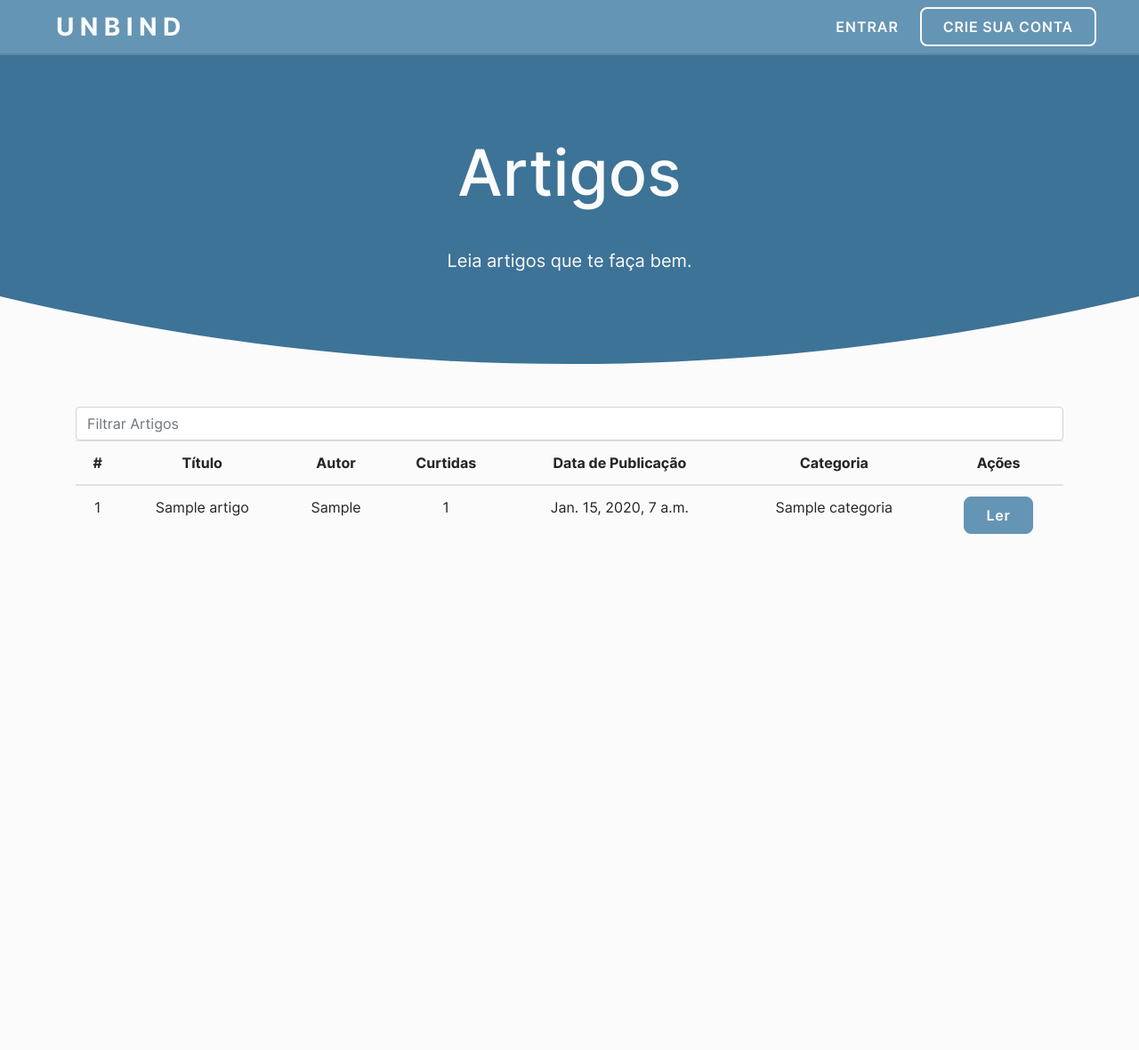
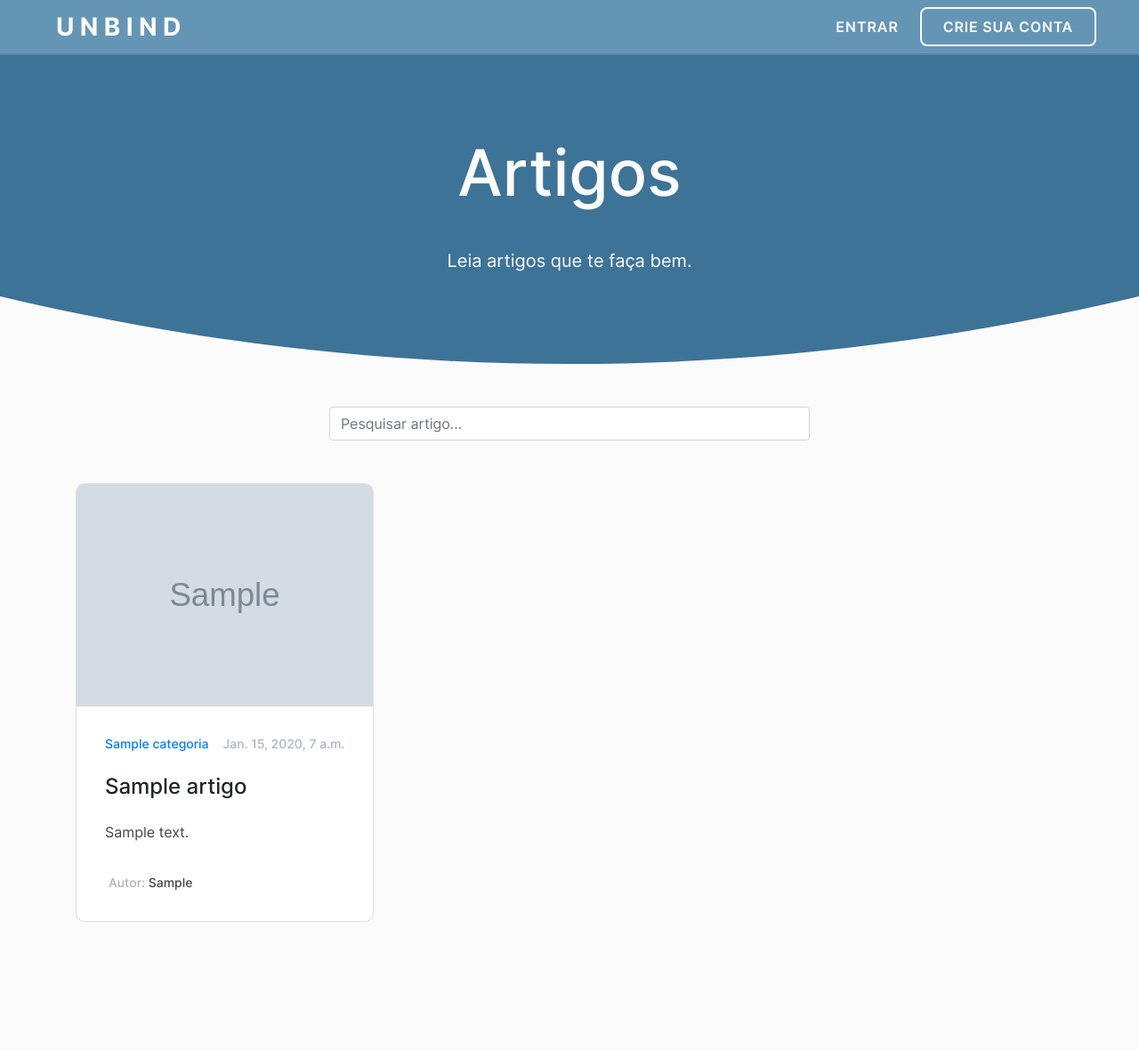
Before and after one commit to ads-unbind/unbind, a Django app: page /artigo/lista in a window 1280 px wide. Shown: the whole page at 89% size. Before the commit the page ends 600 px from the top, so only its background shows below. Run offline with Django 3.2, Linux system fonts and the light colour scheme; tables that the repository leaves empty hold one stand-in row (values such as "Sample post"); grey boxes marked "Sample" are stand-in pictures; some libraries are stand-ins or nearby versions.

Commit message:
Adiciona layout da lista de artigos

```diff
--- a/src/static/css/style.css
+++ b/src/static/css/style.css
@@ -176,6 +176,7 @@ h6,
     font-family: inherit;
     font-weight: 500;
     line-height: 1.2;
+    color: #212529;
 }
 
 a {
@@ -205,11 +206,6 @@ a {
     color: var(--unbind-blue) !important;
 }
 
-.unbind-brand:hover {
-    text-decoration: none;
-    color: var(--unbind-blue-light1) !important;
-}
-
 .text-primary {
     color: var(--unbind-blue) !important;
 }
@@ -224,6 +220,38 @@ a {
 
 .text-dark {
     color: #212529;
+}
+
+.text-small {
+    font-size: 0.875rem;
+    line-height: 1.25rem;
+}
+
+small,
+.text-small {
+    font-weight: 500;
+}
+
+.text-muted {
+    color: #adb5bd !important;
+}
+
+.text-concat {
+    overflow: hidden;
+    max-height: 6em;
+}
+
+
+/* Hover */
+
+.unbind-brand:hover {
+    text-decoration: none;
+    color: var(--unbind-blue-light1) !important;
+}
+
+a:hover {
+    color: #263a83;
+    text-decoration: none;
 }
 
 
@@ -401,6 +429,30 @@ section.has-divider .container {
 }
 
 
+/* Cards */
+
+.card {
+    border-radius: 0.625rem;
+    margin-bottom: 1.5rem;
+}
+
+.card-img-top {
+    width: 100%;
+    height: 250px;
+    border-top-left-radius: calc(0.625rem - 1px);
+    border-top-right-radius: calc(0.625rem - 1px);
+}
+
+.card-body {
+    padding: 2rem;
+}
+
+.card-flex {
+    display: -ms-flexbox;
+    display: flex;
+}
+
+
 /* Login */
 
 .login-brand {
@@ -418,3 +470,11 @@ section.has-divider .container {
 .artigo-title {
     padding: 3rem 0 !important;
 }
+
+
+/* Artigos */
+
+.artigos-list {
+    position: relative;
+    height: 1218.75px;
+}
--- /dev/null
+++ b/src/static/js/filters.js
@@ -0,0 +1,64 @@
+/* Table filters */
+
+(function() {
+    'use strict';
+    var $ = jQuery;
+    $.fn.extend({
+        filterTable: function() {
+            return this.each(function() {
+                $(this).on('keyup', function(e) {
+                    $('.filterTable_no_results').remove();
+                    var $this = $(this),
+                        search = $this.val().toLowerCase(),
+                        target = $this.attr('data-filters'),
+                        $target = $(target),
+                        $rows = $target.find('tbody tr');
+
+                    if (search == '') {
+                        $rows.show();
+                    } else {
+                        $rows.each(function() {
+                            var $this = $(this);
+                            $this.text().toLowerCase().indexOf(search) === -1 ? $this.hide() : $this.show();
+                        })
+                        if ($target.find('tbody tr:visible').size() === 0) {
+                            var col_count = $target.find('tr').first().find('td').size();
+                            var no_results = $('<tr class="filterTable_no_results"><td colspan="' + col_count + '">Categoria não encontrada</td></tr>')
+                            $target.find('tbody').append(no_results);
+                        }
+                    }
+                });
+            });
+        }
+    });
+    $('[data-action="filter"]').filterTable();
+})(jQuery);
+
+$(function() {
+    // attach table filter plugin to inputs
+    $('[data-action="filter"]').filterTable();
+
+    $('.container').on('click', '.panel-heading span.filter', function(e) {
+        var $this = $(this),
+            $panel = $this.parents('.panel');
+
+        $panel.find('.panel-body').slideToggle();
+        if ($this.css('display') != 'none') {
+            $panel.find('.panel-body input').focus();
+        }
+    });
+    $('[data-toggle="tooltip"]').tooltip();
+})
+
+/* Card Filter */
+
+// search function
+$(document).ready(function() {
+    $("#cardFilter").on("keyup", function() {
+        var value = $(this).val().toLowerCase();
+        $(".container .card").hide().closest('#cardItem').hide(); // hide all cards and its closest rows
+        $(".container .card").filter(function() {
+            return $(this).text().toLowerCase().indexOf(value) > -1; // return true or false from filter
+        }).show().closest('#cardItem').show(); // then show the card and its closest row after filter
+    });
+});
--- a/src/static/js/table_filter.js
+++ /dev/null
@@ -1,49 +0,0 @@
-(function(){
-    'use strict';
-	var $ = jQuery;
-	$.fn.extend({
-		filterTable: function(){
-			return this.each(function(){
-				$(this).on('keyup', function(e){
-					$('.filterTable_no_results').remove();
-					var $this = $(this),
-                        search = $this.val().toLowerCase(),
-                        target = $this.attr('data-filters'),
-                        $target = $(target),
-                        $rows = $target.find('tbody tr');
-
-					if(search == '') {
-						$rows.show();
-					} else {
-						$rows.each(function(){
-							var $this = $(this);
-							$this.text().toLowerCase().indexOf(search) === -1 ? $this.hide() : $this.show();
-						})
-						if($target.find('tbody tr:visible').size() === 0) {
-							var col_count = $target.find('tr').first().find('td').size();
-							var no_results = $('<tr class="filterTable_no_results"><td colspan="'+col_count+'">Categoria não encontrada</td></tr>')
-							$target.find('tbody').append(no_results);
-						}
-					}
-				});
-			});
-		}
-	});
-	$('[data-action="filter"]').filterTable();
-})(jQuery);
-
-$(function(){
-    // attach table filter plugin to inputs
-	$('[data-action="filter"]').filterTable();
-
-	$('.container').on('click', '.panel-heading span.filter', function(e){
-		var $this = $(this),
-			$panel = $this.parents('.panel');
-
-		$panel.find('.panel-body').slideToggle();
-		if($this.css('display') != 'none') {
-			$panel.find('.panel-body input').focus();
-		}
-	});
-	$('[data-toggle="tooltip"]').tooltip();
-})
--- a/src/templates/artigo.html
+++ b/src/templates/artigo.html
@@ -12,7 +12,7 @@
                                     <a href="{% url 'artigo:listar_artigos' %}">Artigos</a>
                                 </li>
                                 <li class="breadcrumb-item">
-                                    <a href="#">{{artigo.categoria.nome}}</a>
+                                    <a href="{% url 'artigo:listar_por_categoria' artigo.categoria.id %}">{{artigo.categoria.nome}}</a>
                                 </li>
                             </ol>
                         </nav>
--- a/src/templates/artigos.html
+++ b/src/templates/artigos.html
@@ -4,64 +4,88 @@
     <div class="container pt-6 pb-2">
         <div class="row justify-content-center text-center">
             <div class="col-xl-8 col-lg-9 col-md-10">
-                <h1 class="display-3 mb-5">Artigos</h1>
+                <h1 class="display-3 mb-5 text-light">Artigos</h1>
                 <p class="lead">Leia artigos que te faça bem.</p>
             </div>
         </div>
     </div>
     <div class="divider">
-        <img class="svg" src="{% static 'icons/divider.svg' %}" ></img>
+        <img class="svg" src="{% static 'icons/divider.svg' %}"></img>
     </div>
 </section>
-
-<div class="container pt-5">
-    <!-- <h1>Click the filter icon <small>(<i class="glyphicon glyphicon-filter"></i>)</small></h1> -->
-    <div class="row">
-        <div class="col-md-12">
-            <div class="panel panel-primary">
-                <div class="panel-heading">
-                    <div class="pull-right">
-                        <span class="clickable filter" data-toggle="tooltip" title="Toggle table filter" data-container="body">
-								<i class="glyphicon glyphicon-filter"></i>
-							</span>
-                    </div>
+<section class="pt-5">
+    <div class="container">
+        <div class="row justify-content-center mb-5">
+            <!-- <div class="col-6">
+                <div class="col col-md-auto">
+                    <ul class="nav mb-3">
+                        <li class="nav-item">
+                            <a href="{% url 'artigo:listar_artigos' %}" class="nav-link active" >Todos</a>
+                        </li>
+                    </ul>
                 </div>
+            </div> -->
+            <div class="col-6">
                 <div class="panel-body">
-                    <input type="text" class="form-control" id="dev-table-filter" data-action="filter" data-filters="#dev-table" placeholder="Filtrar Artigos" />
+                    <input type="text" class="form-control" id="cardFilter" placeholder="Pesquisar artigo..." />
                 </div>
-                <table class="table table-hover" id="dev-table">
-                    <thead>
-                        <tr>
-                            <th style="text-align: center;">#</th>
-                            <th style="text-align: center;">Título</th>
-                            <th style="text-align: center;">Autor</th>
-                            <th style="text-align: center;">Curtidas</th>
-                            <th style="text-align: center;">Data de Publicação</th>
-                            {% if not nome_categoria %}
-                            <th style="text-align: center;">Categoria</th>
-                            {% endif %}
-                            <th style="text-align: center;">Ações</th>
-                        </tr>
-                    </thead>
-                    <tbody>
-                        {% for artigo in artigos %}
-                        <tr>
-                            <td style="text-align: center;">{{ artigo.id }}</td>
-                            <td style="text-align: center;">{{ artigo.titulo }}</td>
-                            <td style="text-align: center;">{{ artigo.autor }}</td>
-                            <td style="text-align: center;">{{ artigo.curtidas }}</td>
-                            <td style="text-align: center;">{{ artigo.dataPublicacao }}</td>
-                            {% if not nome_categoria %}
-                            <td style="text-align: center;">{{ artigo.categoria.nome }}</td>
-                            {% endif %}
-                            <td style="text-align: center;"><a href="{% url 'artigo:visualizar_artigo' artigo.id %}" class="btn btn-primary m-l-20 hidden-xs hidden-sm waves-effect waves-light">Ler</a></td>
-                        </tr>
-                        {% endfor %}
-                    </tbody>
-                </table>
             </div>
         </div>
     </div>
-</div>
+    <div class="container">
+        <div class="row mb-4">
+            {% for artigo in artigos %}
+            <div class="col-md-6 col-lg-4 card-flex" id="cardItem">
+                <div class="card">
+                    <a href="{% url 'artigo:visualizar_artigo' artigo.id %}">
+                        <img src="{{ artigo.imagem.url }}" alt="image" class="card-img-top">
+                    </a>
+                    <div class="card-body d-flex flex-column">
+                        <div class="d-flex justify-content-between mb-4">
+                            <div class="text-small d-flex">
+                                <div class="mr-3">
+                                    <a href="{% url 'artigo:listar_por_categoria' artigo.categoria.id %}">{{ artigo.categoria.nome }}</a>
+                                </div>
+                                <span class="text-muted">{{ artigo.dataPublicacao }}</span>
+                            </div>
+                        </div>
+                        <a href="{% url 'artigo:visualizar_artigo' artigo.id %}">
+                            <h4>{{ artigo.titulo }}</h4>
+                        </a>
+                        <p class="flex-grow-1 text-concat">{{artigo.texto}}</p>
+                        <div class="d-flex align-items-center mt-3">
+                            <div class="ml-1">
+                                <span class="text-small text-muted">Autor: </span>
+                                <span class="text-small">{{ artigo.autor }}</span>
+                            </div>
+                        </div>
+                    </div>
+                </div>
+            </div>
+            {% endfor %}
+        </div>
+        <!-- <div class="container">
+            <div class="row justify-content-between align-items-center">
+                <div class="col-auto">
+                    <a href="#" class="btn btn-outline-white">Previous</a>
+                </div>
+                <div class="col-auto">
+                    <nav>
+                        <ul class="pagination mb-0">
+                            <li class="page-item active"><a class="page-link" href="#">1</a>
+                            </li>
+                            <li class="page-item"><a class="page-link" href="#">2</a>
+                            </li>
+                            <li class="page-item"><a class="page-link" href="#">3</a>
+                            </li>
+                        </ul>
+                    </nav>
+                </div>
+                <div class="col-auto">
+                    <a href="#" class="btn btn-outline-white">Next</a>
+                </div>
+            </div>
+        </div> -->
+</section>
 
 {% endblock %}
--- a/src/templates/base.html
+++ b/src/templates/base.html
@@ -12,7 +12,7 @@
     <script src="https://code.jquery.com/jquery-3.3.1.min.js"></script>
     <script src="https://cdnjs.cloudflare.com/ajax/libs/popper.js/1.14.7/umd/popper.min.js"></script>
     <script src="https://stackpath.bootstrapcdn.com/bootstrap/4.3.1/js/bootstrap.min.js"></script>
-    <script src="{% static 'js/table_filter.js' %}"></script>
+    <script src="{% static 'js/filters.js' %}"></script>
     <script src="{% static 'js/inline-svg.js' %}"></script>
     {% endblock %}
 </head>
```
